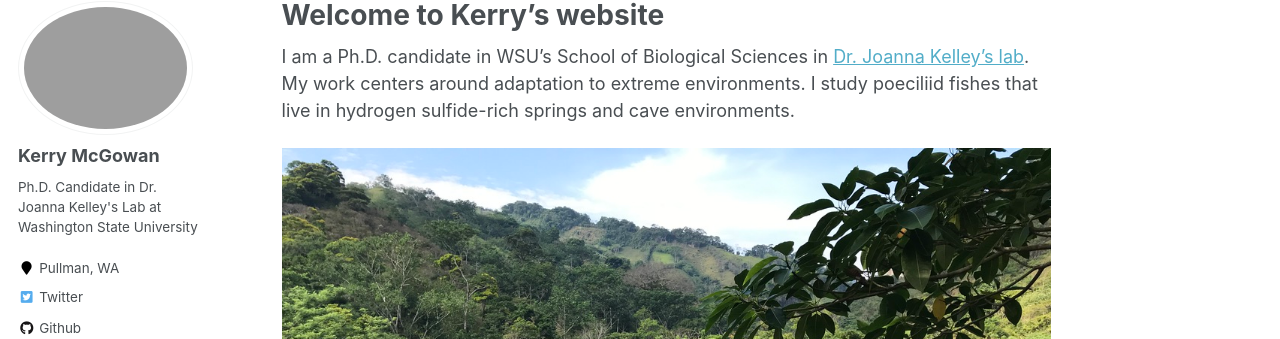
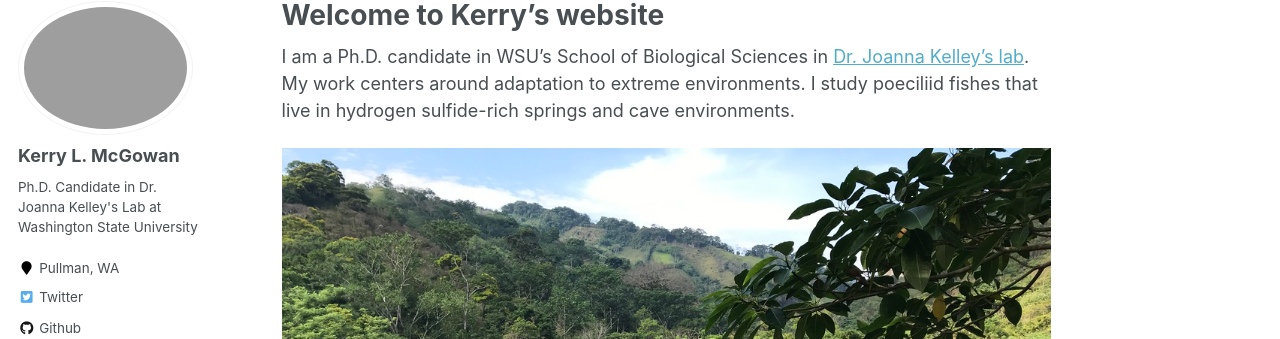
Before and after one commit to kerrymcgowan/kerrymcgowan.github.io, a Jekyll site: the page built from _pages/about.md, in a window 1280 px wide. Shown: the part 117-456 px from the top of the page. Built offline with Jekyll 4.4.1, drawn with Linux system fonts in a browser that asks for light colours; some web fonts are replaced.

```diff
--- a/_config.yml
+++ b/_config.yml
@@ -80,7 +80,7 @@ analytics:
 
 # Site Author
 author:
-  name             : "Kerry McGowan"
+  name             : "Kerry L. McGowan"
   avatar           : "IMG_0470 copy.jpg"
   bio              : "Ph.D. Candidate in Dr. Joanna Kelley's Lab at Washington State University"
   location         : "Pullman, WA"
```
